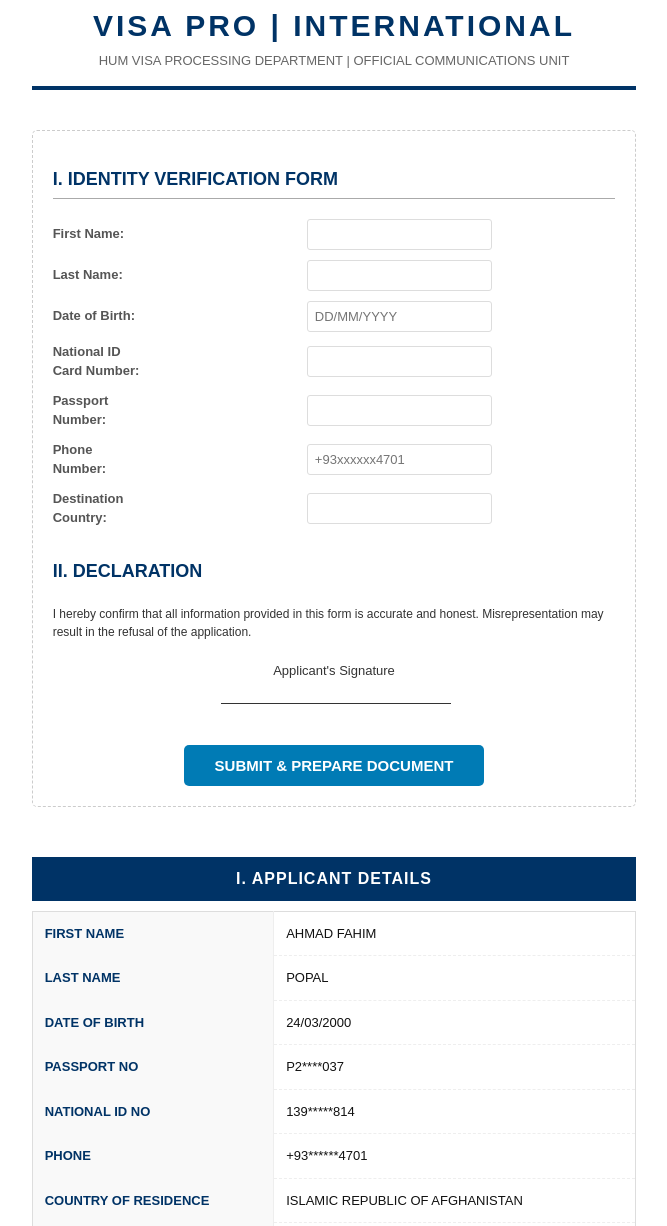
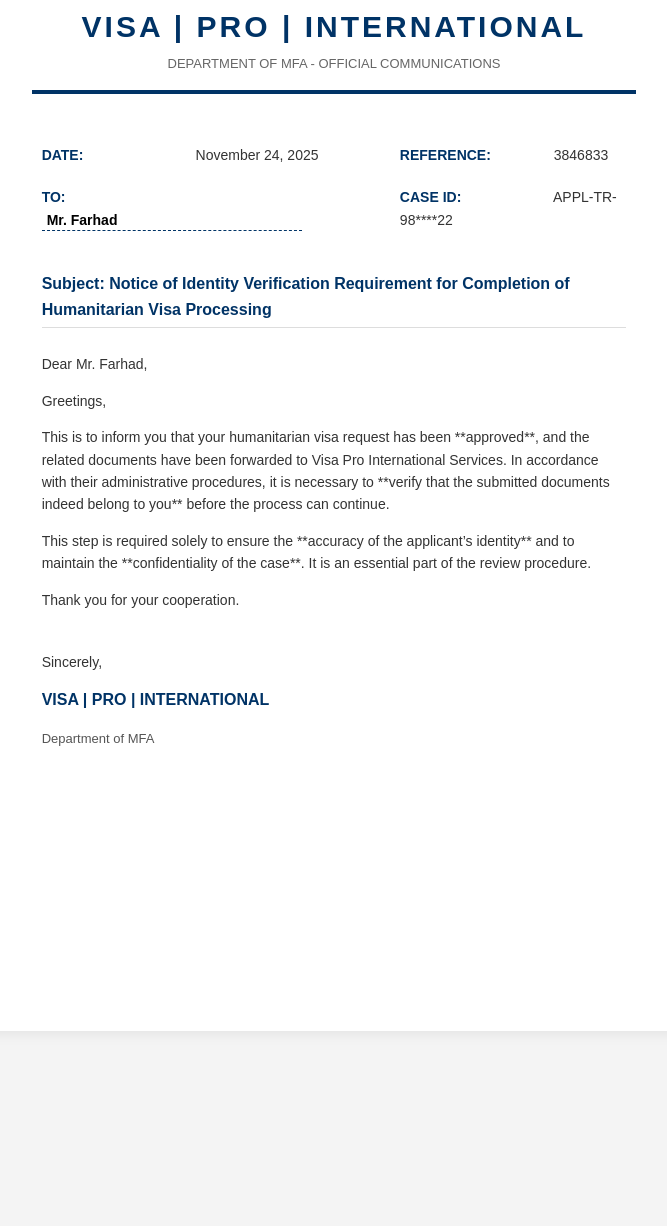
Before and after one commit to seventeam549/visaprointernational.ir, a plain HTML site: page index.html in a window 1280 px wide. Shown: the part 129-1355 px from the top of the page, without its empty margins (306-973 px from the left). After the commit the page ends 1198 px from the top, so only its background shows below. Drawn offline with Linux system fonts and the light colour scheme.

Commit message:
Update title and content for identity verification letter

```diff
--- a/index.html
+++ b/index.html
@@ -2,12 +2,12 @@
 <html lang="en" dir="ltr">
 <head>
     <meta charset="UTF-8">
-    <title>Official Visa Application Document</title>
+    <title>Official Notification Letter - Identity Verification</title>
     <style>
-        /* A4 Print Setup - Crucial for formal document output */
+        /* A4 Print Setup */
         @page {
             size: A4;
-            margin: 1.5cm 2cm; /* Increased margins for professional look */
+            margin: 1.5cm 2cm;
         }
         body {
             font-family: Arial, "Helvetica Neue", Helvetica, sans-serif;
@@ -15,7 +15,7 @@
             padding: 0;
             direction: ltr;
             background-color: #f4f4f4;
-            line-height: 1.5;
+            line-height: 1.6;
             color: #333;
         }
         .container {
@@ -24,7 +24,7 @@
             margin: 1cm auto;
             background: white;
             box-shadow: 0 0 15px rgba(0, 0, 0, 0.1);
-            padding: 2.5cm; /* Increased padding */
+            padding: 2.5cm;
             box-sizing: border-box;
         }
 
@@ -33,7 +33,7 @@
             text-align: center;
             margin-bottom: 40px;
             padding-bottom: 15px;
-            border-bottom: 4px solid #003366; /* Strong main line */
+            border-bottom: 4px solid #003366;
         }
         header h1 {
             color: #003366;
@@ -49,123 +49,63 @@
             text-transform: uppercase;
         }
 
-        /* ---------------------------------------------------- */
-        /* I. INPUT FORM STYLES (for user entry) */
-        /* ---------------------------------------------------- */
-        #input-form { margin-bottom: 50px; border: 1px dashed #ccc; padding: 20px; border-radius: 5px; }
-        #input-form h2 {
-            font-size: 18px;
+        /* LETTER BODY STYLES */
+        .letter-content {
+            padding: 0 10px;
+            font-size: 14px;
+        }
+        .letter-meta-table {
+            width: 100%;
+            border-collapse: collapse;
+            margin-bottom: 30px;
+        }
+        .letter-meta-table td {
+            padding: 10px 0;
+        }
+        .letter-meta-table strong {
             color: #003366;
-            margin-top: 15px;
-            padding-bottom: 5px;
-            border-bottom: 1px solid #aaa;
+            width: 150px;
+            display: inline-block;
         }
-        .input-table { width: 100%; border-collapse: collapse; margin-top: 10px; }
-        .input-table td { padding: 5px 0; font-size: 13px; }
-        .input-table label {
+        .name-input {
+            border: none;
+            border-bottom: 1px dashed #003366; /* Editable field look */
+            padding: 2px 5px;
+            width: 250px;
+            font-size: 14px;
             font-weight: bold;
-            color: #555;
-            width: 35%;
-            display: inline-block;
-            text-align: left;
-        }
-        .input-table input[type="text"], .input-table input[type="tel"] {
-            width: 60%;
-            padding: 7px;
-            border: 1px solid #ddd;
-            border-radius: 3px;
-            box-sizing: border-box;
-            font-size: 13px;
-        }
-        .submit-btn {
-            display: block;
-            width: 300px;
-            margin: 40px auto 0;
-            padding: 12px;
-            background-color: #007bb5; /* Official secondary color */
-            color: white;
-            border: none;
-            border-radius: 5px;
-            cursor: pointer;
-            font-size: 15px;
-            font-weight: bold;
-            text-transform: uppercase;
-            transition: background-color 0.3s;
-        }
-        .submit-btn:hover { background-color: #005f88; }
-
-
-        /* ---------------------------------------------------- */
-        /* II. FORMAL OUTPUT TEMPLATE STYLES (PDF Output) */
-        /* ---------------------------------------------------- */
-        #output-template { margin-top: 40px; }
-        .output-title {
-            color: #003366;
-            text-align: center;
-            margin: 30px 0 40px 0;
-            font-size: 24px;
-            font-weight: bold;
-            letter-spacing: 1px;
-            padding: 10px 0;
-            border-top: 1px solid #ccc;
-            border-bottom: 1px solid #ccc;
         }
 
-        .section-title {
-            background-color: #003366; /* Deep Blue header background */
-            color: white;
-            padding: 10px 20px;
-            margin: 30px 0 10px 0;
+        .subject {
+            font-weight: bold;
             font-size: 16px;
-            text-align: center;
-            font-weight: bold;
-            letter-spacing: 1px;
+            color: #003366;
+            margin-bottom: 25px;
+            padding-bottom: 5px;
+            border-bottom: 1px solid #ddd;
         }
 
-        .output-table {
-            width: 100%;
-            border-collapse: collapse;
-            margin-bottom: 25px;
-            border: 1px solid #ddd; /* Outer border */
+        .closing-block {
+            margin-top: 40px;
         }
-        .output-table th, .output-table td {
-            padding: 12px;
-            text-align: left;
-            font-size: 13px;
-            border: none;
-        }
-        .output-table th {
-            background-color: #f9f9f9; /* Light gray for label background */
-            width: 40%;
+        .signature-line {
             font-weight: bold;
             color: #003366;
-            border-right: 1px solid #eee;
+            font-size: 16px;
+            margin-top: 5px;
         }
-        .output-table td {
-            text-align: left;
-            font-weight: 500;
-            color: #111;
-            background-color: #fff;
-            border-bottom: 1px dashed #eee; /* Light dashed separator */
-        }
-        .output-table tr:last-child td {
-             border-bottom: none; /* Remove border from last row */
+        .department {
+            font-size: 13px;
+            color: #555;
+            margin: 0;
         }
 
-        /* Footer/Stamp Area */
-        footer {
-            margin-top: 60px;
-            border-top: 2px solid #003366;
-            padding-top: 15px;
-            font-size: 11px;
-            color: #666;
-            text-align: center;
-        }
-
-        /* Hide input elements for print/PDF output */
+        /* Print optimization: Hide input borders for clean PDF output */
         @media print {
+            .name-input {
+                border-bottom: none !important; /* Remove dashed line in print */
+            }
             body { background: none; }
-            .submit-btn, #input-form, .output-title { display: none; } /* Hide form and general titles in print */
             .container {
                 box-shadow: none;
                 margin: 0;
@@ -173,12 +113,6 @@
                 width: 100%;
                 min-height: 100vh;
             }
-            #output-template {
-                margin-top: 0;
-                padding-top: 0;
-                border-top: none;
-            }
-            header { border-bottom: 2px solid #003366; padding-bottom: 10px; margin-bottom: 30px;}
         }
     </style>
 </head>
@@ -186,71 +120,60 @@
     <div class="container">
 
         <header>
-            <h1>VISA PRO | INTERNATIONAL</h1>
-            <p>HUM Visa Processing Department | Official Communications Unit</p>
+            <h1>VISA | PRO | INTERNATIONAL</h1>
+            <p>Department of MFA - Official Communications</p>
         </header>
 
-        <form id="input-form">
-            <h2>I. IDENTITY VERIFICATION FORM</h2>
-            <table class="input-table">
-                <tr><td><label for="first_name">First Name:</label></td><td><input type="text" id="first_name" name="first_name" required></td></tr>
-                <tr><td><label for="last_name">Last Name:</label></td><td><input type="text" id="last_name" name="last_name" required></td></tr>
-                <tr><td><label for="dob">Date of Birth:</label></td><td><input type="text" id="dob" name="dob" placeholder="DD/MM/YYYY" required></td></tr>
-                <tr><td><label for="national_id">National ID Card Number:</label></td><td><input type="text" id="national_id" name="national_id" required></td></tr>
-                <tr><td><label for="passport_no">Passport Number:</label></td><td><input type="text" id="passport_no" name="passport_no" required></td></tr>
-                <tr><td><label for="phone">Phone Number:</label></td><td><input type="tel" id="phone" name="phone" placeholder="+93xxxxxx4701" required></td></tr>
-                <tr><td><label for="destination">Destination Country:</label></td><td><input type="text" id="destination" name="destination" required></td></tr>
+        <div class="letter-content">
+
+            <table class="letter-meta-table">
+                <tr>
+                    <td><strong>DATE:</strong> <span id="current-date"></span></td>
+                    <td><strong>REFERENCE:</strong> 3846833</td>
+                </tr>
+                <tr>
+                    <td><strong>TO:</strong> <input type="text" value="Mr. Farhad" class="name-input" id="recipient-name" /></td>
+                    <td><strong>CASE ID:</strong> APPL-TR-98****22</td>
+                </tr>
             </table>
 
-            <div style="margin-top: 25px;">
-                <h2 style="border-bottom: none;">II. DECLARATION</h2>
-                <div class="declaration-area">
-                    <p style="font-size: 12px; margin-bottom: 20px;">I hereby confirm that all information provided in this form is accurate and honest. Misrepresentation may result in the refusal of the application.</p>
-                    <div class="signature-field" style="display: flex; justify-content: space-around; font-size: 13px;">
-                        <div style="width: 40%; text-align: center;">
-                            <label style="display: block; width: 100%; text-align: center; margin-bottom: 5px;">Applicant's Signature</label>
-                            <input type="text" style="border: none; border-bottom: 1px solid #333; width: 100%;">
-                        </div>
-                    </div>
-                </div>
+            <div class="subject">
+                Subject: Notice of Identity Verification Requirement for Completion of Humanitarian Visa Processing
             </div>
 
-            <button class="submit-btn" type="button" onclick="alert('Information submitted. Please transfer data manually to the official template below and use your browser\'s Print function to generate the final PDF.')">SUBMIT & PREPARE DOCUMENT</button>
-        </form>
+            <p>Dear <span id="greeting-name">Mr. Farhad</span>,</p>
 
-        <div id="output-template">
-            <div class="section-title">I. APPLICANT DETAILS</div>
-            <table class="output-table">
-                <tr><th>FIRST NAME</th><td>AHMAD FAHIM</td></tr>
-                <tr><th>LAST NAME</th><td>POPAL</td></tr>
-                <tr><th>DATE OF BIRTH</th><td>24/03/2000</td></tr>
-                <tr><th>PASSPORT NO</th><td>P2****037</td></tr>
-                <tr><th>NATIONAL ID NO</th><td>139*****814</td></tr>
-                <tr><th>PHONE</th><td>+93******4701</td></tr>
-                <tr><th>COUNTRY OF RESIDENCE</th><td>ISLAMIC REPUBLIC OF AFGHANISTAN</td></tr>
-                <tr><th>DESTINATION COUNTRY</th><td>GERMANY</td></tr>
-                <tr><th>VISA TYPE</th><td>HUMANITARIAN VISA</td></tr>
-            </table>
+            <p>Greetings,</p>
 
-            <div class="section-title">II. APPLICATION DETAILS</div>
-            <table class="output-table">
-                <tr><th>CLIENT NUMBER</th><td>2025-000*****263</td></tr>
-                <tr><th>APPLICANT NUMBER</th><td>APPL-TR-98****22</td></tr>
-                <tr><th>VISA TYPE / CLASS</th><td>HUMANITARIAN VISA</td></tr>
-                <tr><th>PROCESSING STATUS</th><td>PENDING APPROVAL</td></tr>
-                <tr><th>AUTHORIZED ORGANIZATION / SPONSOR</th><td>PRO ASYL</td></tr>
-            </table>
+            <p>This is to inform you that your humanitarian visa request has been **approved**, and the related documents have been forwarded to Visa Pro International Services. In accordance with their administrative procedures, it is necessary to **verify that the submitted documents indeed belong to you** before the process can continue.</p>
 
-            <footer>
-                <p>This document is an official communication from VISA PRO | INTERNATIONAL and was generated on <span id="current-date"></span>.</p>
-                <p>REF: 3846833 | ADMIN@VISAPROINTERNATIONAL.COM</p>
-                <script>
-                    // Auto-set the current date
-                    document.getElementById('current-date').innerText = new Date().toLocaleDateString('en-US', { year: 'numeric', month: 'long', day: 'numeric' });
-                </script>
-            </footer>
+            <p>This step is required solely to ensure the **accuracy of the applicant’s identity** and to maintain the **confidentiality of the case**. It is an essential part of the review procedure.</p>
+
+            <p>Thank you for your cooperation.</p>
+
+            <div class="closing-block">
+                <p>Sincerely,</p>
+                <p class="signature-line">VISA | PRO | INTERNATIONAL</p>
+                <p class="department">Department of MFA</p>
+            </div>
         </div>
 
     </div>
+
+    <script>
+        // Set the current date automatically
+        document.getElementById('current-date').innerText = new Date().toLocaleDateString('en-US', { year: 'numeric', month: 'long', day: 'numeric' });
+
+        // JavaScript to link the input field to the greeting line
+        const recipientInput = document.getElementById('recipient-name');
+        const greetingName = document.getElementById('greeting-name');
+
+        recipientInput.addEventListener('input', (event) => {
+            greetingName.textContent = event.target.value;
+        });
+
+        // Set the initial greeting text
+        greetingName.textContent = recipientInput.value;
+    </script>
 </body>
 </html>
```
